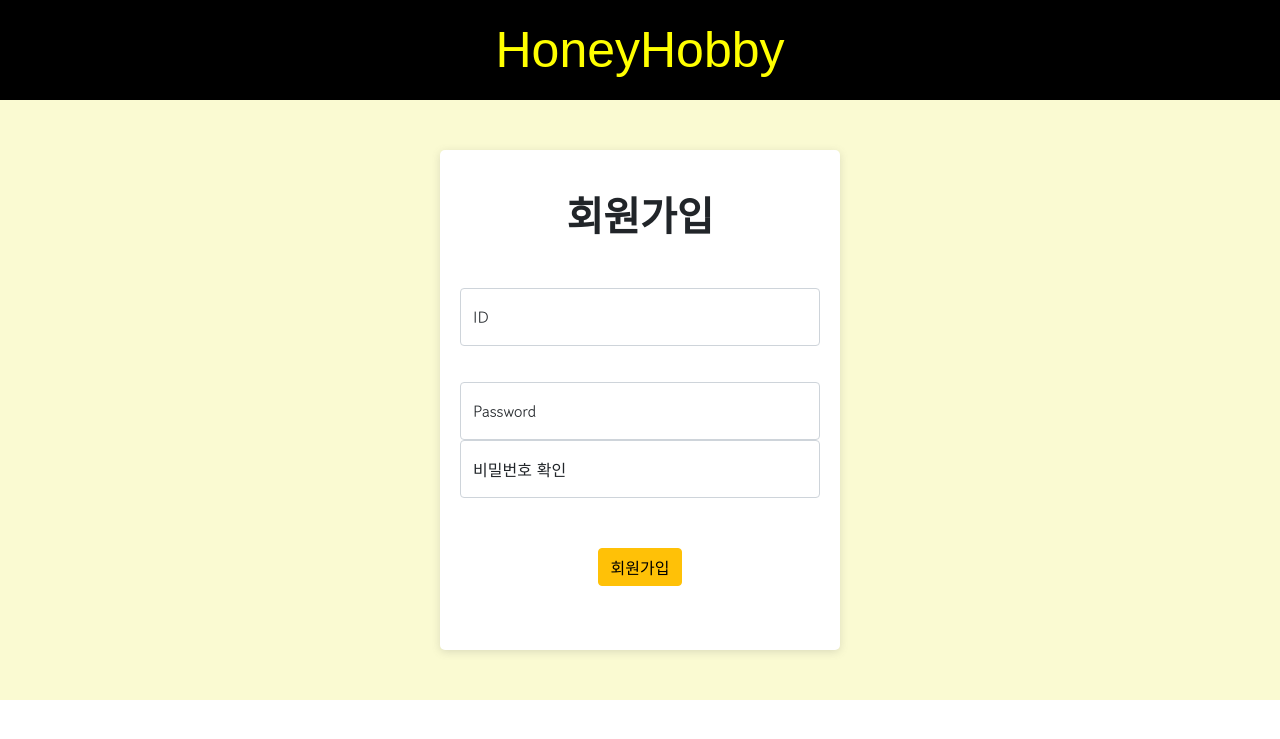
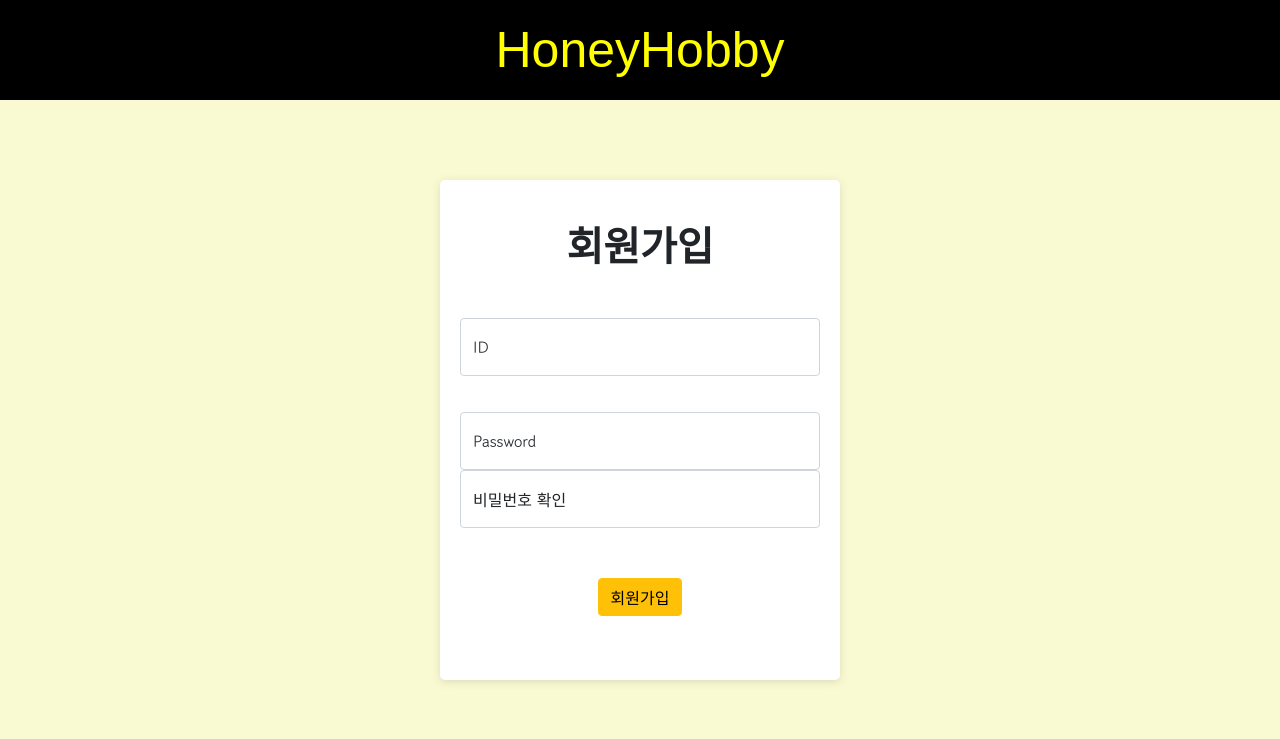
Before and after one commit to YeowonKIM/Honey-Hobby, a Flask app: template templates/register.html in a window 1280 px wide. Shown: the top 739 px of the page. Run offline with Flask 2, Linux system fonts and the light colour scheme; the template is opened without the code that fills it, so the values that code supplies are empty; some libraries are stand-ins or nearby versions; some web fonts are replaced.

Commit message:
Update register.html

```diff
--- a/templates/register.html
+++ b/templates/register.html
@@ -32,7 +32,7 @@
             box-shadow: rgba(99, 99, 99, 0.2) 0px 2px 8px 0px;
             border-radius: 5px;
             margin: 0 auto;
-            margin-top: 50px;
+            margin-top: 80px;
             display: flex;
             flex-direction: column;
             padding: 20px;
@@ -84,6 +84,10 @@
     #inputID{
         margin-bottom:20px;
     }
+
+    body{
+            background-color: lightgoldenrodyellow;
+        }
 
 
 
```
